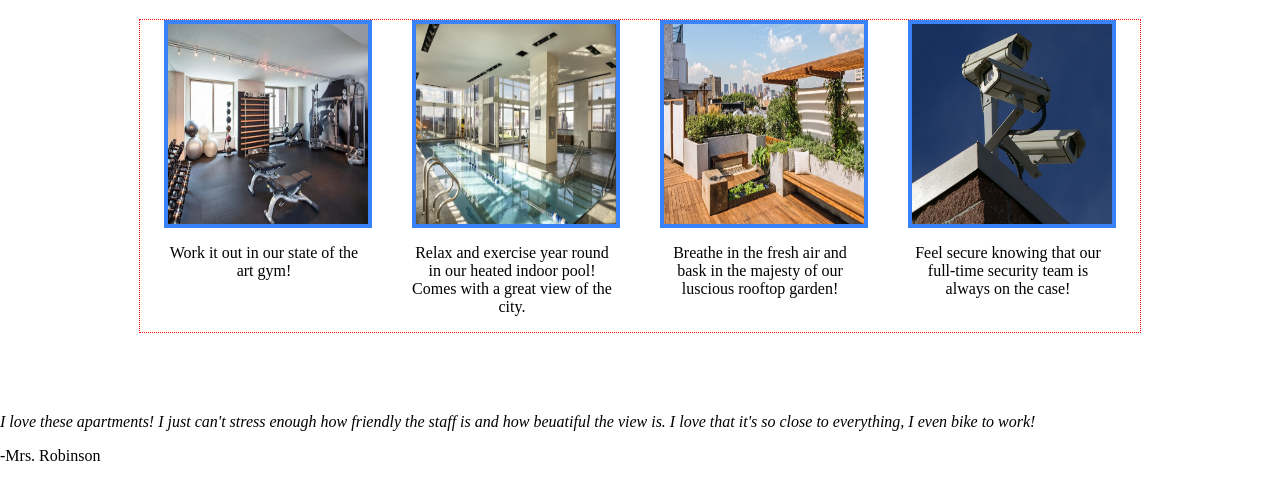
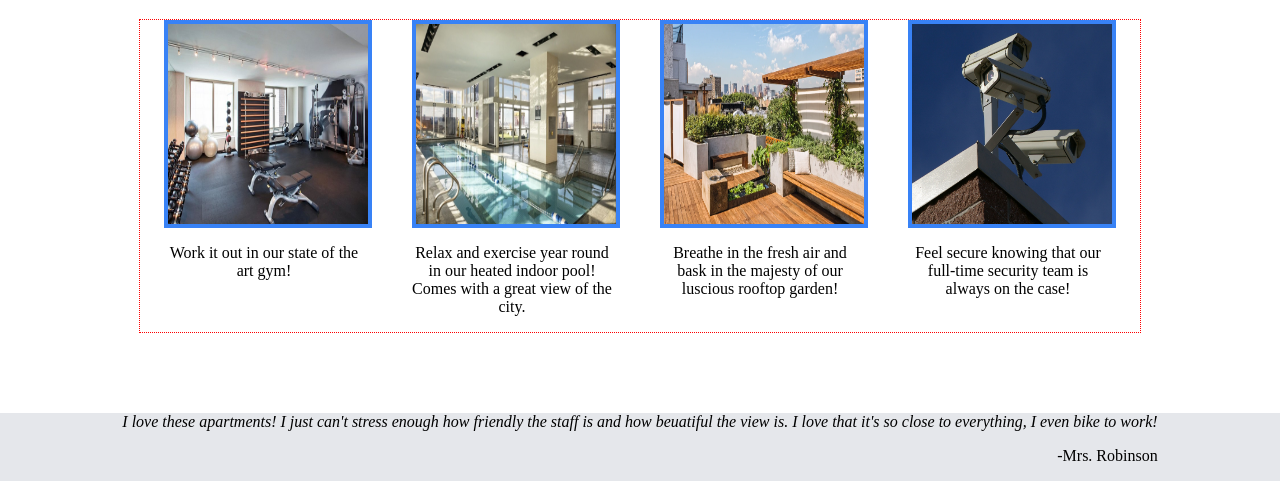
Before and after one commit to ThizzGod/Odin-Landing-Page, a plain HTML site: page index.html in a window 1280 px wide. Shown: the part 744-1225 px from the top of the page. Drawn offline with Linux system fonts and the light colour scheme.

Commit message:
Add quote and quote background

```diff
--- a/style.css
+++ b/style.css
@@ -123,3 +123,18 @@ button {
     font-weight: 900;
     margin-top: 40px;
 }
+
+.quote-space {
+    display: flex;
+    justify-content: center;
+    background-color: #e5e7eb;
+}
+
+.quote {
+    display: flex;
+    flex-direction: column;
+}
+
+.resident {
+    align-self: flex-end;
+}
```
